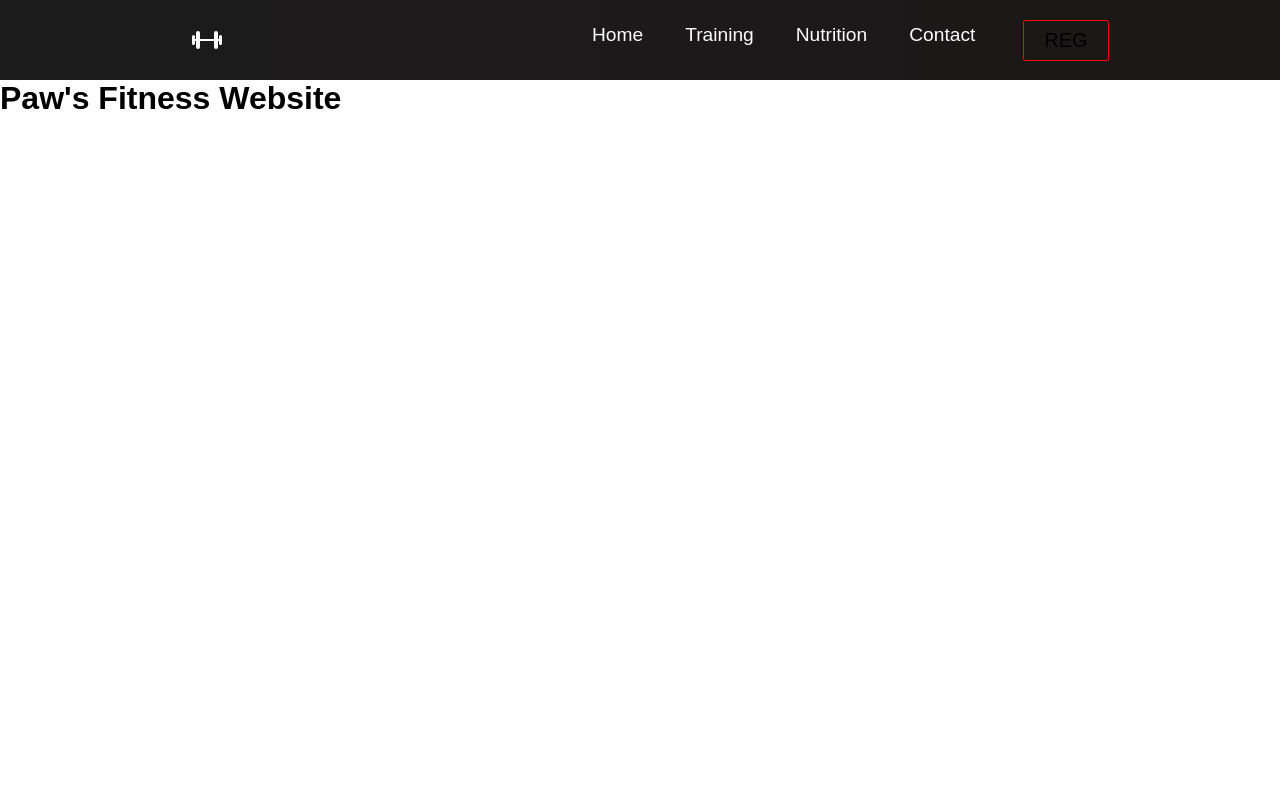
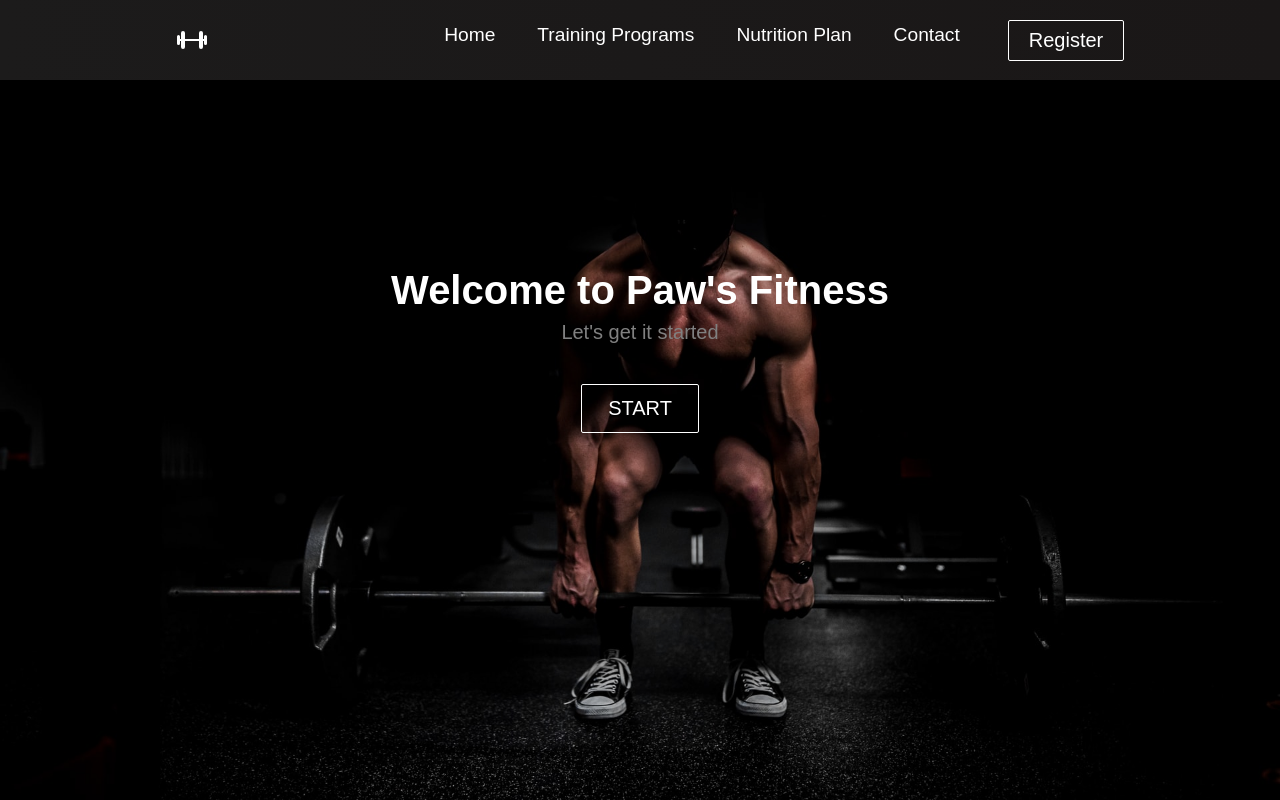
Before and after one commit to katpav/PawsFitness, a React (Create React App) app: page / in a window 1280 px wide. Built offline with nearby package versions, Linux system fonts and the light colour scheme.

Commit message:
menu & home page

```diff
--- a/src/App.css
+++ b/src/App.css
@@ -10,7 +10,7 @@
 .products,
 .sign-up {
   display: flex;
-  height: 90vh;
+  height: 100vh;
   align-items: center;
   justify-content: center;
   font-size: 3rem;
--- a/src/App.js
+++ b/src/App.js
@@ -1,6 +1,8 @@
+import React from 'react'
 import './App.css';
 import Navbar from './components/Navbar';
-import { BrowserRouter as Router, Switch, Route} from 'react-router-dom'
+import { BrowserRouter as Router, Switch, Route} from 'react-router-dom';
+import Home from './components/pages/Home';
 
 function App() {
   return (
@@ -8,10 +10,10 @@ function App() {
       <Router>
         <Navbar />
         <Switch>
-          <Route path="/" exact />
+          <Route path="/" component={Home} />
+
         </Switch>
       </Router>
-      <h1>Paw's Fitness Website</h1>
     </>
   );
 }
--- /dev/null
+++ b/src/components/BannerSection.css
@@ -0,0 +1,31 @@
+.banner-container {
+  background: url(./images/anastase-maragos-9dzWZQWZMdE-unsplash.jpg) center center/cover no-repeat;
+  height: 100vh;
+  width: 100%;
+  display: flex;
+  flex-direction: column;
+  justify-content: center;
+  align-items: center;
+  box-shadow: inset 0 0 0 1000px rgba(0,0,0,.2);
+  top: 0px;
+  bottom: 0;
+  left: 0;
+  right: 0;
+  position: absolute;
+}
+
+.banner-container > h1 {
+  color: #fff;
+  font-size: 40px;
+  margin-top: -100px;
+}
+
+.banner-container > p {
+  color: grey;
+  font-size: 20px;
+  margin-top: 8px;
+}
+
+.banner-btn {
+  margin-top: 40px;
+}
--- /dev/null
+++ b/src/components/BannerSection.js
@@ -0,0 +1,24 @@
+import React from 'react'
+import '../App.css'
+import { Button } from './Button'
+import './BannerSection.css'
+
+function BannerSection() {
+  return (
+    <div className="banner-container">
+      <h1>Welcome to Paw's Fitness</h1>
+      <p>Let's get it started</p>
+      <div className="banner-btn">
+        <Button
+          className="b-btn"
+          buttonStyle="btn-outline"
+          buttonSize="btn-large"
+        >
+          START
+        </Button>
+      </div>
+    </div>
+  )
+}
+
+export default BannerSection
--- a/src/components/Button.css
+++ b/src/components/Button.css
@@ -1,5 +1,5 @@
 :root {
-  --primary: red;
+  --primary: #fff;
 }
 
 .btn {
@@ -18,7 +18,7 @@
 
 .btn-outline {
   background-color: transparent;
-  color: black;
+  color: #fff;
   padding: 8px 20px;
   border: 1px solid var(--primary);
   transition: all 0.3s ease-out;
@@ -35,7 +35,7 @@
 }
 
 .btn-medium:hover, .btn-large:hover {
-  background: green;
-  color: #2424;
+  background: rgba(77, 78, 77, 0.432);
+  color: #fff;
   transition: all 0.3s ease-out;
 }
--- a/src/components/Navbar.css
+++ b/src/components/Navbar.css
@@ -1,11 +1,11 @@
 .navbar {
   background: linear-gradient(90deg, rgb(28, 27, 27) 0%, rgb(26, 23, 23) 100%);
-  height: 80px;
   display: flex;
   justify-content: center;
   align-items: center;
   font-size: 1.2rem;
   position: sticky;
+  height: 80px;
   top: 0;
   z-index: 999;
 }
@@ -14,7 +14,6 @@
   display: flex;
   justify-content: center;
   align-items: center;
-  height: 80px;
   max-width: 1500px;
 }
 
@@ -27,11 +26,6 @@
   font-size: 2rem;
   display: flex;
   align-items: center;
-}
-
-.fa-typo3 {
-  margin-left: 0.5rem;
-  font-size: 1.8rem;
 }
 
 .nav-menu {
@@ -55,12 +49,8 @@
 }
 
 .nav-links:hover {
-  border-bottom: 4px solid #fff;
+  border-bottom: 1px solid #fff;
   transition: all 0.2s ease-out;
-}
-
-.fa-bars {
-  color: #fff;
 }
 
 .nav-links-mobile {
@@ -124,11 +114,7 @@
     transform: translate(-100%, 60%);
     font-size: 1.8rem;
     cursor: pointer;
-  }
-
-  .fa-times {
     color: #fff;
-    font-size: 2rem;
   }
 
   .nav-links-mobile {
--- a/src/components/Navbar.js
+++ b/src/components/Navbar.js
@@ -1,4 +1,4 @@
-import React, { useState } from 'react'
+import React, { useState, useEffect } from 'react'
 import { Link } from 'react-router-dom'
 import { IoBarbellOutline, IoMenuOutline, IoCloseOutline } from 'react-icons/io5'
 import { Button } from './Button'
@@ -19,13 +19,17 @@ function Navbar() {
     }
   }
 
+  useEffect(() => {
+    showButton()
+  }, [])
+
   window.addEventListener('resize', showButton)
 
   return (
     <>
       <nav className="navbar">
         <div className="navbar-container">
-          <Link to="/" className="navbar-logo">
+          <Link to="/home" className="navbar-logo">
             <IoBarbellOutline />
           </Link>
           <div className="menu-icon" onClick={handleClick}>
@@ -33,18 +37,18 @@ function Navbar() {
           </div>
           <ul className={click ? "nav-menu active" : "nav-menu"}>
             <li className="nav-item">
-              <Link to="/" className="nav-links" onClick={closeMobileMenu}>
+              <Link to="/home" className="nav-links" onClick={closeMobileMenu}>
                 Home
               </Link>
             </li>
             <li className="nav-item">
               <Link to="/training_programs" className="nav-links" onClick={closeMobileMenu}>
-                Training
+                Training Programs
               </Link>
             </li>
             <li className="nav-item">
               <Link to="/nutrition_plan" className="nav-links" onClick={closeMobileMenu}>
-                Nutrition
+                Nutrition Plan
               </Link>
             </li>
             <li className="nav-item">
@@ -58,7 +62,7 @@ function Navbar() {
               </Link>
             </li>
           </ul>
-          {button && <Button buttonStyle="btn-outline">REG</Button>}
+          {button && <Button buttonStyle="btn-outline">Register</Button>}
         </div>
       </nav>
     </>
--- /dev/null
+++ b/src/components/pages/Home.js
@@ -0,0 +1,13 @@
+import React from 'react'
+import '../../App.css'
+import BannerSection from '../BannerSection'
+
+function Home() {
+  return (
+    <>
+      <BannerSection />
+    </>
+  )
+}
+
+export default Home
```
Also changed, not shown: src/components/images/anastase-maragos-9dzWZQWZMdE-unsplash.jpg (added).
